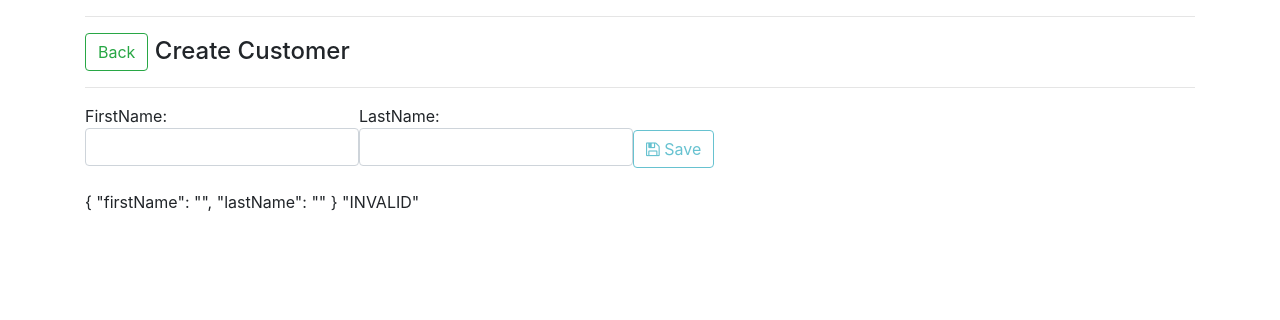
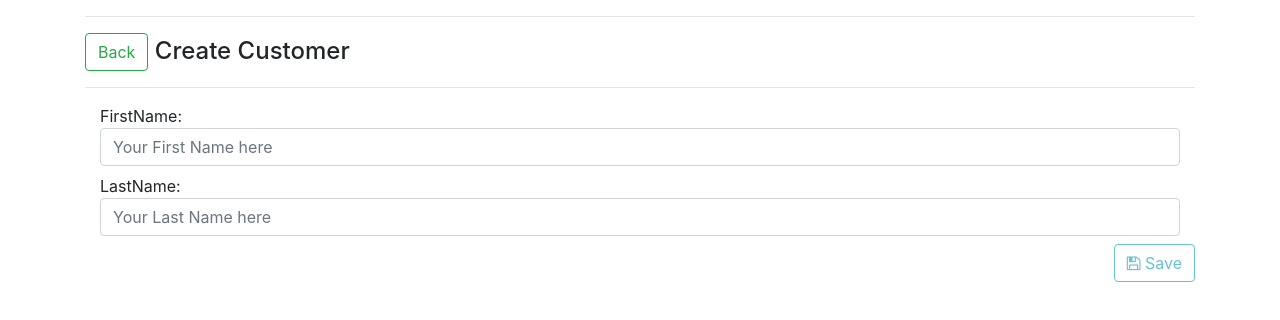
Before and after one commit to EASV/CustomersApp, an Angular app: page /customers/create in a window 1280 px wide. Shown: the top 320 px of the page. Built offline with nearby package versions, Linux system fonts and the light colour scheme.

Commit message:
working on validations

```diff
--- a/src/app/customers/customer-create/customer-create.component.html
+++ b/src/app/customers/customer-create/customer-create.component.html
@@ -13,22 +13,52 @@
     <div class="col-md-12">
       <form (ngSubmit)="save()" [formGroup]="customerGroup" novalidate>
         <div class="form-group">
-          <label class="center-block">FirstName:
-            <input class="form-control" formControlName="firstName">
+          <label class="center-block col-md-12 ">FirstName:
+            <input class="form-control"
+                   placeholder="Your First Name here"
+                   [ngClass]="{
+                      'is-invalid':isInvalid('firstName'),
+                      'is-valid':isValid('firstName')
+                   }"
+                   formControlName="firstName">
+            <div *ngIf="isInvalid('firstName')"
+                 class="invalid-feedback">
+              <div *ngIf="customerGroup.controls['firstName'].errors.required">
+                First Name is required.
+              </div>
+              <div *ngIf="customerGroup.controls['firstName'].errors.minlength">
+                First Name must be at least 2 characters long.
+              </div>
+            </div>
           </label>
-          <label class="center-block">LastName:
-            <input class="form-control" formControlName="lastName">
+
+          <label class="center-block col-md-12">LastName:
+            <input class="form-control"
+                   formControlName="lastName"
+                   placeholder="Your Last Name here"
+                   [ngClass]="{
+                      'is-invalid':isInvalid('lastName'),
+                      'is-valid':isValid('lastName')
+                   }">
+            <div *ngIf="isInvalid('lastName')"
+                 class="invalid-feedback">
+              <div *ngIf="customerGroup.controls['lastName'].errors.required">
+                Last Name is required.
+              </div>
+              <div *ngIf="customerGroup.controls['lastName'].errors.minlength">
+                Last Name must be at least 2 characters long.
+              </div>
+            </div>
           </label>
           <button
             [disabled]="customerGroup.invalid"
             type="submit"
-            class="btn btn-outline-info">
+            class="btn btn-outline-info pull-right">
             <i class="fa fa-floppy-o" aria-hidden="true"></i> Save
           </button>
         </div>
       </form>
-      {{customerGroup.value | json}}
-      {{customerGroup.status | json}}
+      <ngb-alert *ngIf="customerCreatedSuccessfully" (close)="closeAlert()" type="success">Customer is Created</ngb-alert>
     </div>
   </div>
 </div>
--- a/src/app/customers/customer-create/customer-create.component.ts
+++ b/src/app/customers/customer-create/customer-create.component.ts
@@ -1,6 +1,6 @@
 import { Component, OnInit } from '@angular/core';
 import {Router} from '@angular/router';
-import {FormBuilder, FormControl, FormGroup, Validators} from '@angular/forms';
+import {FormBuilder, FormControl, FormGroup, Validators, ValidationErrors} from '@angular/forms';
 import {CustomerService} from '../shared/customer.service';
 import {Customer} from '../shared/customer.model';
 
@@ -12,6 +12,7 @@ import {Customer} from '../shared/customer.model';
 export class CustomerCreateComponent implements OnInit {
 
   customerGroup: FormGroup;
+  customerCreatedSuccessfully= false;
   constructor(private router: Router,
               private fb: FormBuilder,
               private customerService: CustomerService) {
@@ -24,8 +25,22 @@ export class CustomerCreateComponent implements OnInit {
   ngOnInit() {
   }
 
+  isInvalid(controlName: string) {
+    const control = this.customerGroup.controls[controlName];
+    return control.invalid && (control.touched || control.dirty);
+  }
+
+  isValid(controlName: string) {
+    const control = this.customerGroup.controls[controlName];
+    return !control.invalid && (control.touched || control.dirty);
+  }
+
   back() {
     this.router.navigateByUrl('/customers');
+  }
+
+  closeAlert() {
+    this.customerCreatedSuccessfully = false;
   }
 
   save() {
@@ -38,6 +53,10 @@ export class CustomerCreateComponent implements OnInit {
     this.customerService.create(customer)
       .subscribe(customer => {
         this.customerGroup.reset();
+        this.customerCreatedSuccessfully = true;
+        setTimeout(() => {
+          this.customerCreatedSuccessfully = false;
+        }, 3000);
       });
   }
 }
```
